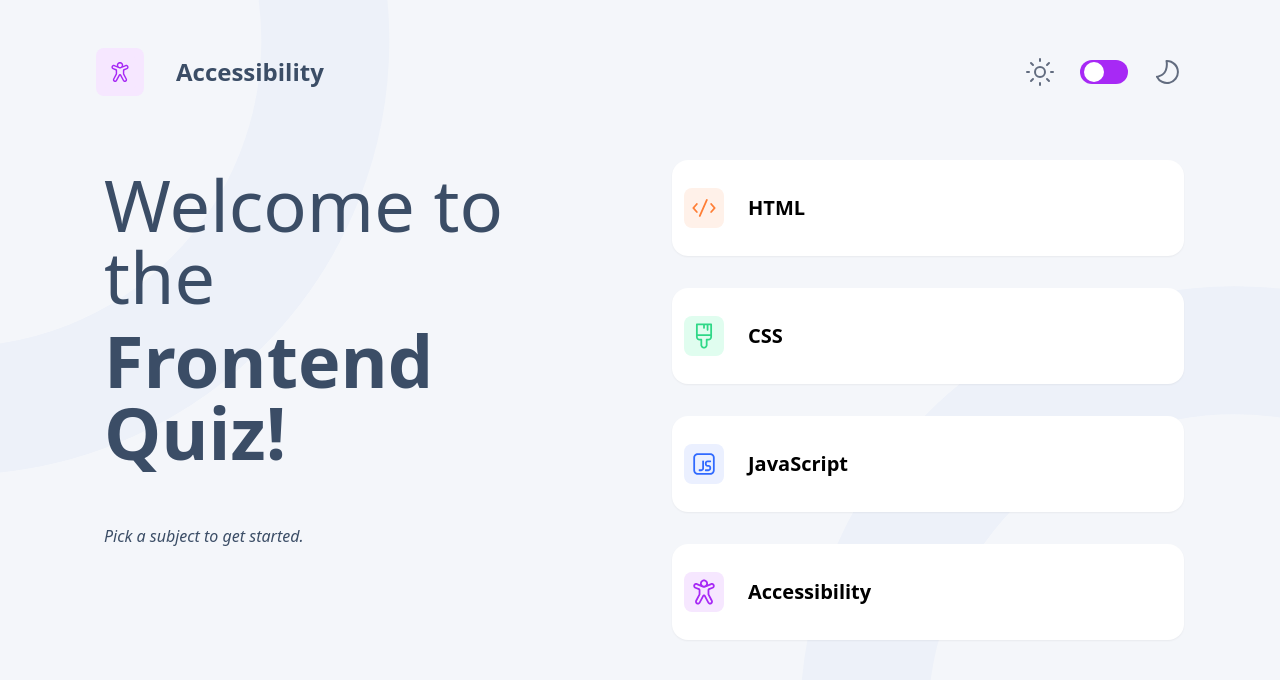
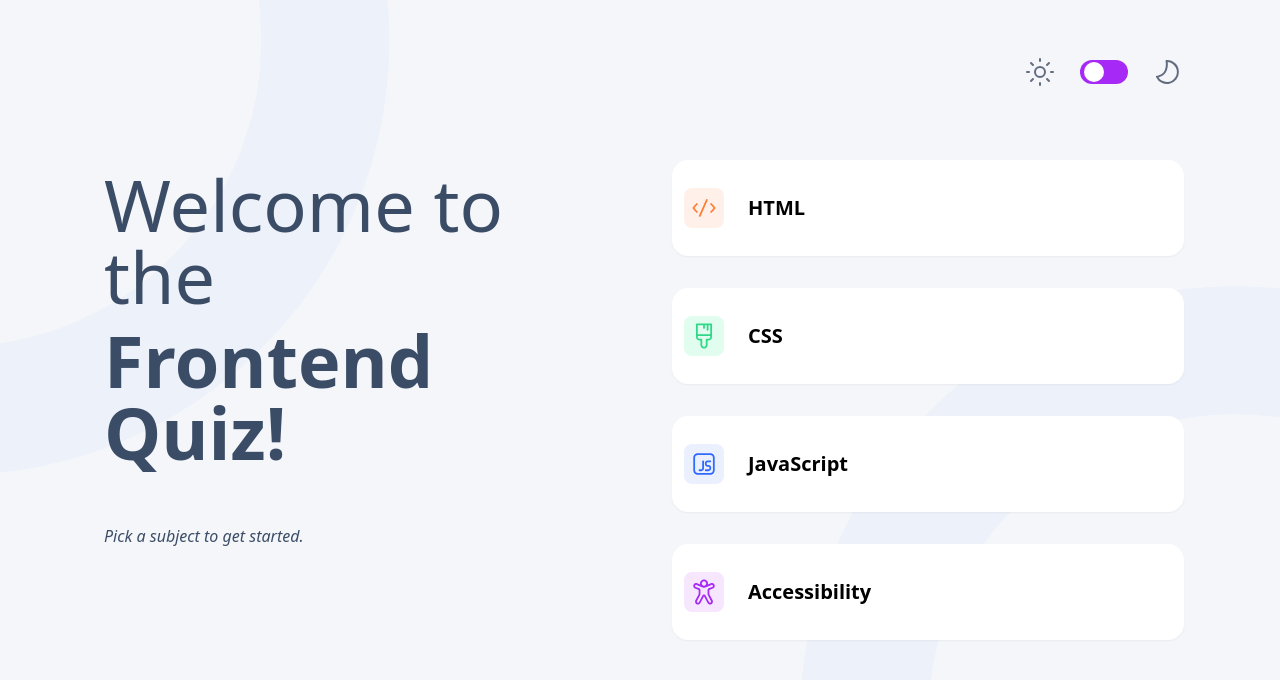
Before and after one commit to DuxEva/quiz-app, an Angular app: page / in a window 1280 px wide. Shown: the top 680 px of the page. Built offline with nearby package versions, Linux system fonts and the light colour scheme.

Commit message:
emit event from course and catch in navbar

```diff
--- a/src/app/app.component.html
+++ b/src/app/app.component.html
@@ -2,12 +2,12 @@
   class="flex justify-center w-full p-12 h-screen bg-gray-1 dark:bg-dark-2 transition-all duration-300 bg-[url('/assets/images/pattern-background-desktop-light.svg')] dark:bg-[url('/assets/images/pattern-background-desktop-dark.svg')] bg-cover bg-center"
 >
   <div class="w-[85vw]">
-    <app-navbar></app-navbar>
+    <app-navbar [selectedQuiz]="selectedQuiz" ></app-navbar>
     <div class="flex justify-between mt-16 w-full">
       <div class="w-1/2">
         <app-course-content></app-course-content>
       </div>
-      <app-course ></app-course>
+      <app-course [quizData]="quizData" (quizSelected)="onQuizSelected($event)" ></app-course>
     </div>
   </div>
 </div>
--- a/src/app/app.component.ts
+++ b/src/app/app.component.ts
@@ -1,17 +1,23 @@
-import { Component } from '@angular/core';
-import { ThemeService } from './service/theme-service.service';
+import { Component, OnInit } from '@angular/core';
 import { QuizDataService } from './service/quiz/quiz-data.service';
+import { QuizItem } from '@/types.common';
 
 @Component({
   selector: 'app-root',
   templateUrl: './app.component.html',
   styleUrl: './app.component.css',
 })
-export class AppComponent {
-  title = 'quiz-app';
+export class AppComponent implements OnInit {
+  quizData: QuizItem[] = [];
+  selectedQuiz: QuizItem | undefined;
 
-  constructor(
-    private themeService: ThemeService,
-    private quizDataservice: QuizDataService
-  ) {}
+  constructor(private quizDataService: QuizDataService) {}
+
+  ngOnInit() {
+    this.quizData = this.quizDataService.getQuizData();
+  }
+
+  onQuizSelected(quiz: QuizItem) {
+    this.selectedQuiz = quiz;
+  }
 }
--- a/src/app/components/course/course.component.ts
+++ b/src/app/components/course/course.component.ts
@@ -1,15 +1,15 @@
-import { Component, Input, OnInit } from '@angular/core';
+import { Component, Input, OnInit, Output, EventEmitter } from '@angular/core';
+import { QuizItem } from '../../../types.common';
 import { QuizDataService } from '../../service/quiz/quiz-data.service';
-import { QuizItem } from '../../../types.common';
 
 @Component({
   selector: 'app-course',
   templateUrl: './course.component.html',
-  styleUrl: './course.component.css',
+  styleUrls: ['./course.component.css'],
 })
 export class CourseComponent implements OnInit {
-  @Input()
-  quizData: QuizItem[] = [];
+  @Input() quizData: QuizItem[] = [];
+  @Output() quizSelected = new EventEmitter<QuizItem>();
 
   constructor(private quizDataService: QuizDataService) {}
 
@@ -18,12 +18,10 @@ export class CourseComponent implements OnInit {
   }
 
   getSelectedQuizData(quiz: QuizItem) {
-    this.quizDataService.getSelectedQuizData(quiz.title);
-    console.log(this.quizData);
+    this.quizSelected.emit(quiz);
   }
 
   getQuizData() {
     this.quizData = this.quizDataService.getQuizData();
-    console.log(this.quizData);
   }
 }
--- a/src/app/components/navbar/navbar.component.html
+++ b/src/app/components/navbar/navbar.component.html
@@ -1,17 +1,16 @@
 <div class="w-full h-12">
   <nav class="h-full flex justify-between items-center">
-    <div class="flex gap-8 items-center">
-      <div class="bg-purple-2 p-2 rounded-lg h-12 w-18">
-        <img
-          src="assets/images/icon-accessibility.svg"
-          alt="logo"
-          class="h-full w-full"
-        />
+    <div class="flex gap-3 items-center">
+      @if (selectedQuiz){
+      <div class=" p-2 rounded-lg h-16 w-20 transition-all duration-300">
+        <img [src]="selectedQuiz.icon" alt="logo" class="h-full w-full" />
       </div>
-      <h1 class="text-2xl font-bold text-dark-1 dark:text-white-1">
-        Accessibility
+      <h1 class="text-2xl font-bold text-dark-1 dark:text-white-1 transition-all duration-300">
+        {{ selectedQuiz.title }}
       </h1>
+      }
     </div>
+
     <div class="flex items-center gap-6">
       <div class="dark:hidden">
         <img src="assets/images/icon-sun-dark.svg" alt="logo" class="h-8" />
--- a/src/app/components/navbar/navbar.component.ts
+++ b/src/app/components/navbar/navbar.component.ts
@@ -1,4 +1,4 @@
-import { Component, OnInit } from '@angular/core';
+import { Component, Input, OnInit, OnChanges } from '@angular/core';
 import { QuizDataService } from '@/app/service/quiz/quiz-data.service';
 import { QuizItem } from '../../../types.common';
 
@@ -7,22 +7,16 @@ import { QuizItem } from '../../../types.common';
   templateUrl: './navbar.component.html',
   styleUrls: ['./navbar.component.css'],
 })
-export class NavbarComponent implements OnInit {
+export class NavbarComponent implements OnChanges {
+  @Input() selectedQuiz: QuizItem | undefined;
   courses: QuizItem[] = [];
 
   constructor(private quizDataService: QuizDataService) {}
 
-  ngOnInit() {
-    this.getQuizData();
-  }
 
-  getQuizData() {
-    console.log(this.courses, 'navbar');
-    return (this.courses = this.quizDataService.getQuizData());
-  }
-
-  getSelectedQuizData(title: string) {
-    const selectedQuiz = this.quizDataService.getSelectedQuizData(title);
-    console.log(selectedQuiz, 'navbar');
+  ngOnChanges() {
+    if (this.selectedQuiz) {
+      console.log(this.selectedQuiz, 'navbar');
+    }
   }
 }
```
